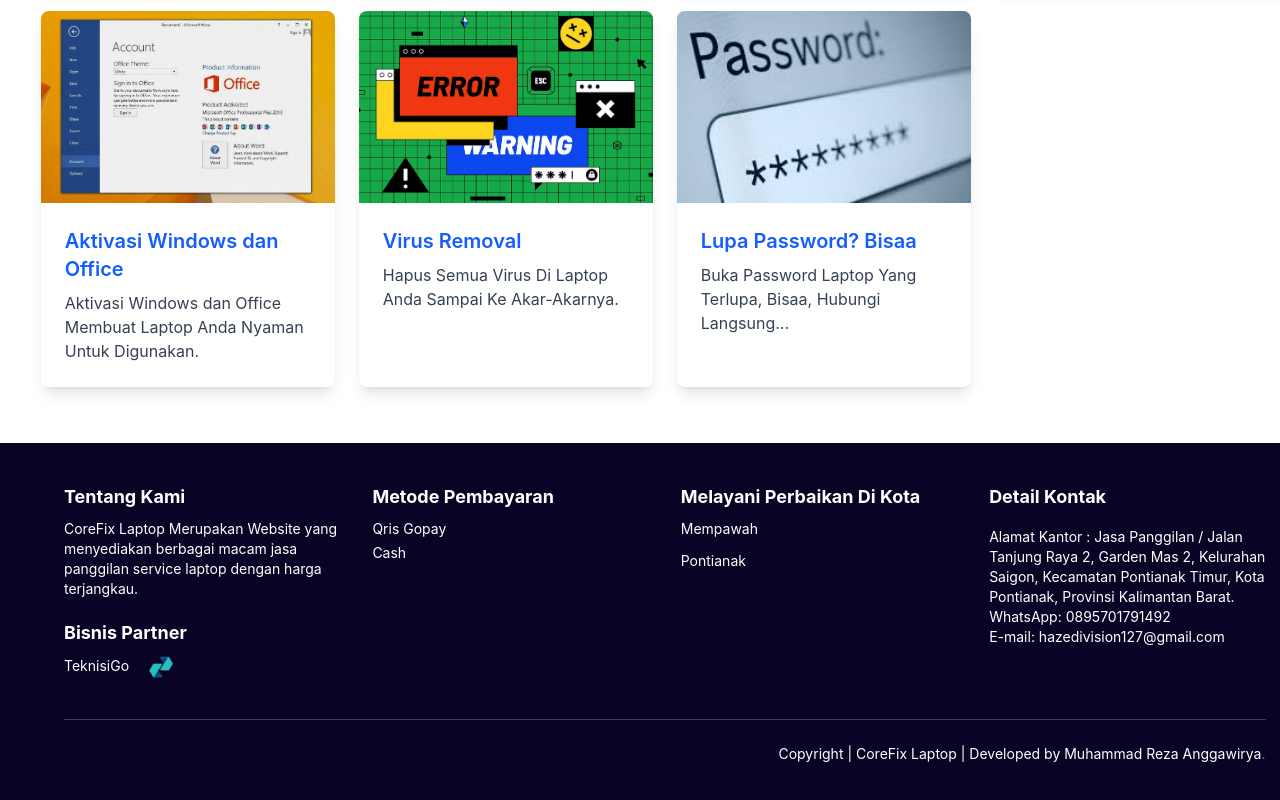
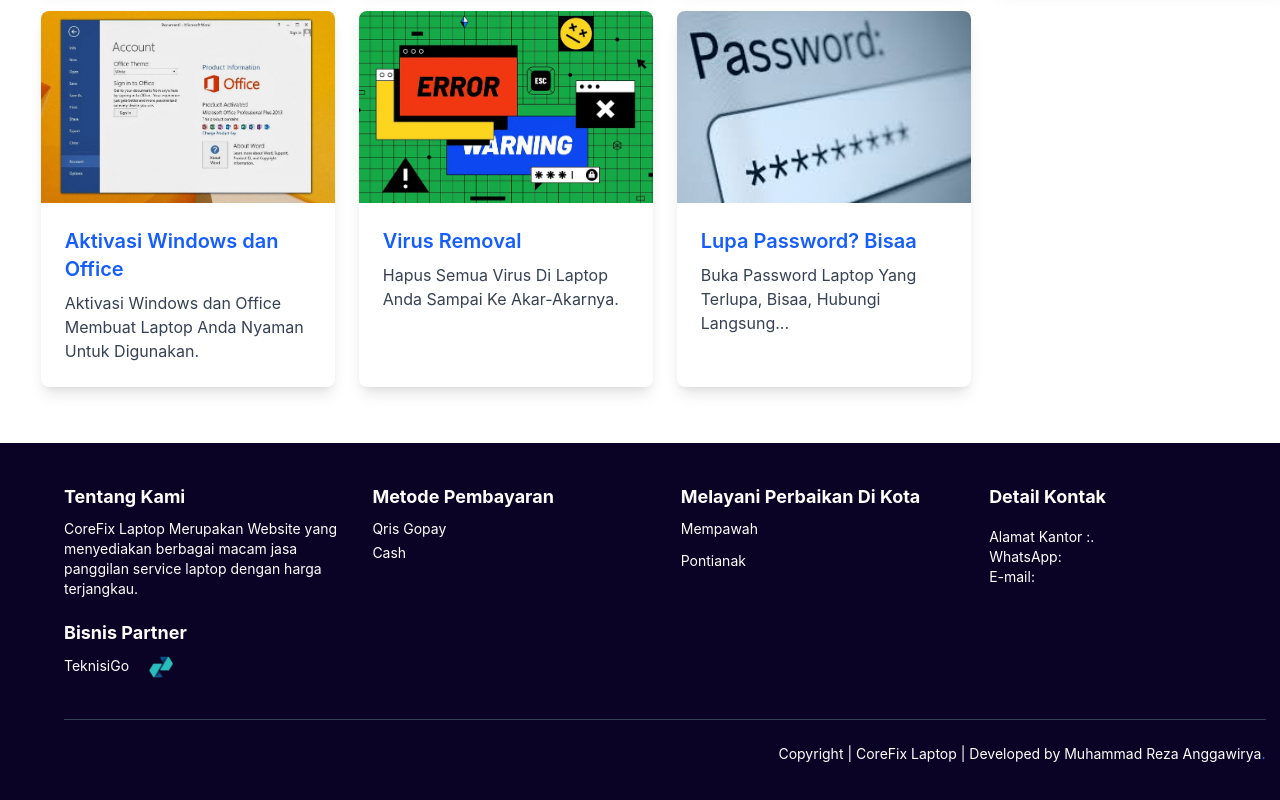
Before and after one commit to Sora-Aizawaa/Sora-Aizawaa-Code-Blue-Laptop_Web-Application, a React (Vite) app: page / in a window 1280 px wide. Shown: the part 1360-2160 px from the top of the page. Built offline with nearby package versions, Linux system fonts and the light colour scheme.

Commit message:
Revise contact information in Footer.jsx
Updated contact details in the footer component.

```diff
--- a/src/Component/Footer.jsx
+++ b/src/Component/Footer.jsx
@@ -87,12 +87,10 @@ export default function Footer() {
           <div>
             <h3 className="text-lg font-bold">Detail Kontak</h3>
             <p className="text-sm mt-4">
-              Alamat Kantor : Jasa Panggilan / Jalan Tanjung Raya 2, Garden Mas
-              2, Kelurahan Saigon, Kecamatan Pontianak Timur, Kota Pontianak,
-              Provinsi Kalimantan Barat.
+              Alamat Kantor :.
             </p>
-            <p className="text-sm">WhatsApp: 0895701791492</p>
-            <p className="text-sm">E-mail: hazedivision127@gmail.com</p>
+            <p className="text-sm">WhatsApp: </p>
+            <p className="text-sm">E-mail: </p>
             {/* <h3 className="text-lg font-bold mt-6">
               Melayani Perbaikan Laptop di Kota
             </h3>
```
